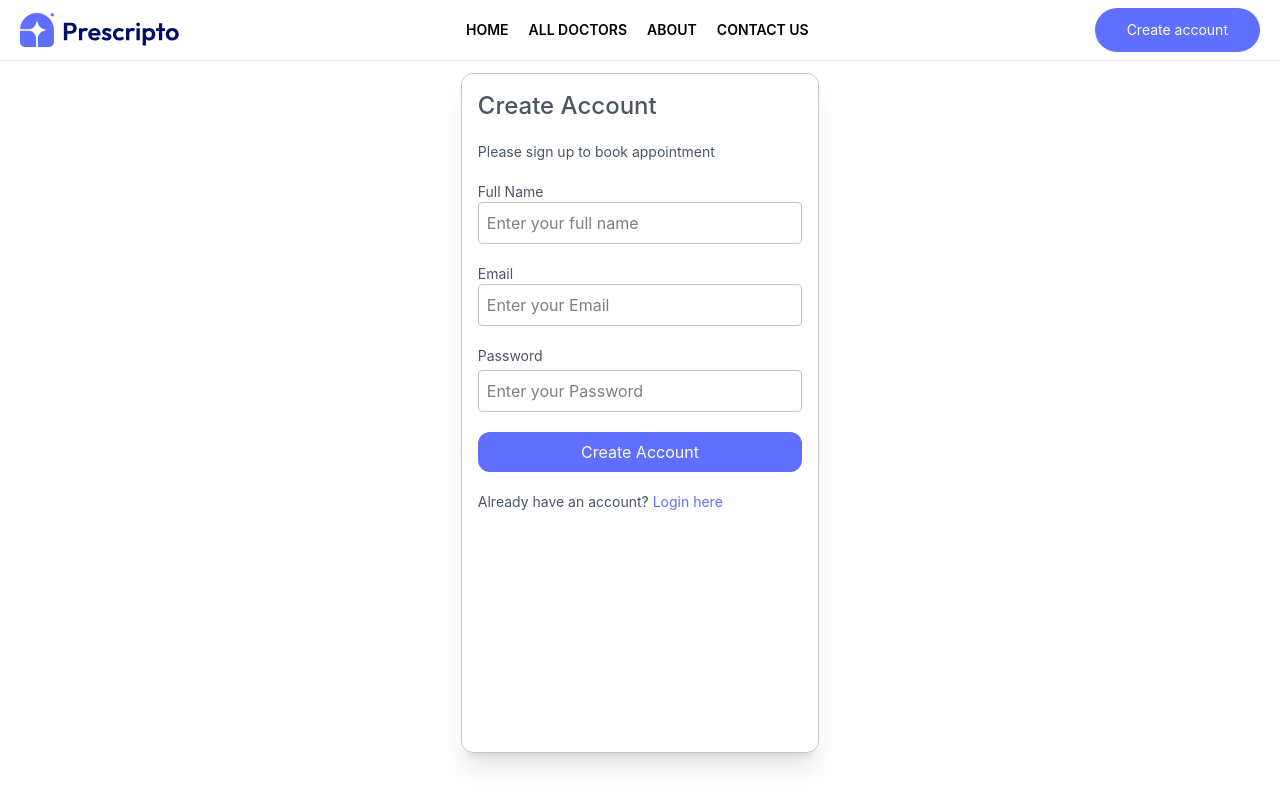
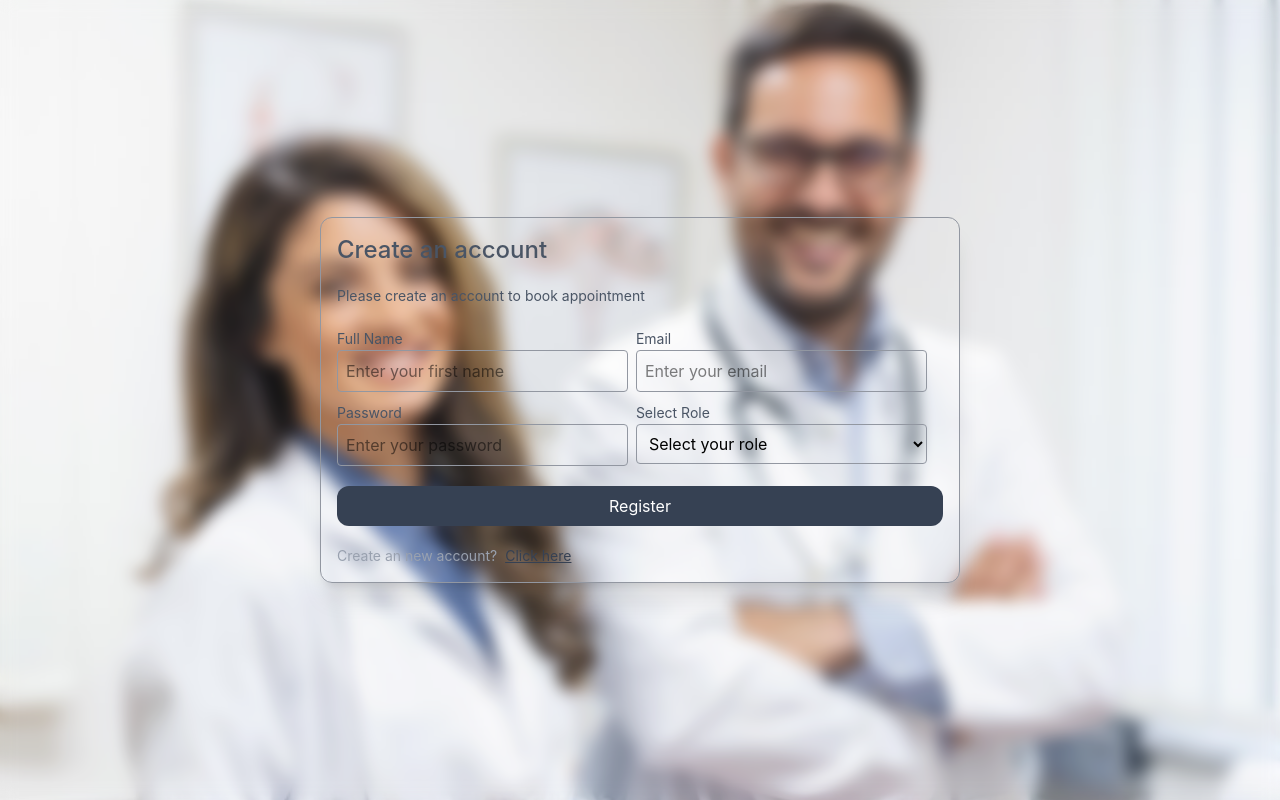
Before and after one commit to gayatriponnada/Hospital-Management-System, a React (Vite) app: page /signup in a window 1280 px wide. Built offline with nearby package versions, Linux system fonts and the light colour scheme.

Commit message:
login and signup pages modified

```diff
--- a/src/App.css
+++ b/src/App.css
@@ -1,7 +1,7 @@
 @import "tailwindcss";
 @theme {
     --color-primary: #5f6fff;
-    --border-primary: #c6c7c6;
+    --border-primary: #9297a1;
 
 }
 
--- a/src/App.jsx
+++ b/src/App.jsx
@@ -6,16 +6,20 @@ import Signup from "./components/login/Signup";
 import Login from "./components/login/Login";
 import Layout from "./components/nav-bar/Layout";
 import Doctors from "./pages/Doctors";
+import About from "./pages/About";
 
 function App() {
   return (
     <>
       <Routes>
-        <Route   element={<Layout />}>
+        <Route path="signup" element={<Signup />} />
+        <Route path="login" element={<Login />} />
+        <Route element={<Layout />}>
           <Route path="/" element={<Home />} />
-          <Route path="signup" element={<Signup />} />
-          <Route path="login" element={<Login />} />
+
           <Route path="all-doctors" element={<Doctors />} />
+          <Route path="/about" element={<About />} />
+          <Route path="/contact" element={<About />} />
         </Route>
       </Routes>
     </>
--- a/src/components/login/Login.jsx
+++ b/src/components/login/Login.jsx
@@ -1,4 +1,6 @@
 import React, { useState } from "react";
+import about from "../../assets/about_image.png";
+import { useNavigate } from "react-router-dom";
 
 const Login = () => {
   const [details, setDetails] = useState({
@@ -6,6 +8,7 @@ const Login = () => {
     password: "",
   });
   const [errors, setErrors] = useState({});
+  const navigate = useNavigate();
 
   const validate = () => {
     const newError = {};
@@ -23,17 +26,26 @@ const Login = () => {
     }
 
     setErrors(newError);
+    return Object.keys(newError).length === 0;
   };
 
   const handleLogin = () => {
-    if (!validate()) return;
-
-    console.log("Form submitted", details);
+    if (validate()) {
+      navigate("/");
+      return;
+    }
   };
 
   return (
-    <div className="flex items-center justify-center h-[84vh] ">
-      <div className="flex flex-col gap-5 w-[28vw]  h-[70vh] rounded-xl border border-(--border-primary) p-4 shadow-xl">
+    <div
+      className="flex items-center justify-center  w-screen h-screen bg-cover  "
+      style={{
+        backgroundImage: `url(${about})`,
+        backgroundPosition: "center 20%",
+      }}
+    >
+      <div className="absolute inset-0 backdrop-blur-sm bg-white/8"></div>
+      <div className="flex flex-col gap-5 w-[28vw]  h-[70vh] rounded-xl border border-(--border-primary) p-4 shadow-xl relative z-10 ">
         <div className="text-2xl text-gray-600 font-medium">Login</div>
         <div className="text-sm text-gray-600">
           Please log in to book appointment
@@ -70,14 +82,14 @@ const Login = () => {
             </p>
           )}
         </div>
-        <div className=" flex bg-primary justify-center items-center rounded-xl p-2 cursor-pointer">
+        <div className=" flex bg-gray-700 justify-center items-center rounded-xl p-2 cursor-pointer">
           <button className="text-white cursor-pointer" onClick={handleLogin}>
             Login
           </button>
         </div>
         <div className="flex gap-2">
-          <div className="text-sm text-gray-600">Create an new account?</div>
-          <a className="text-primary text-sm" href="/signup">
+          <div className="text-sm text-gray-400">Create an new account?</div>
+          <a className="text-gray-700 text-sm underline" href="/signup">
             Click here
           </a>
         </div>
--- a/src/components/login/Signup.jsx
+++ b/src/components/login/Signup.jsx
@@ -1,23 +1,34 @@
 import { useState } from "react";
+import about from "../../assets/about_image.png";
+import { useNavigate } from "react-router-dom";
 
 const Signup = () => {
   const [details, setDetails] = useState({
-    fullName: "",
+    fullname: "",
     email: "",
     password: "",
+    role: "",
   });
 
   const [errors, setErrors] = useState({});
+  const navigate = useNavigate();
+
+  const users = [
+    { role: "patient", displayName: "Patient" },
+    { role: "doctor", displayName: "Doctor" },
+    { role: "admin", displayName: "Admin" },
+  ];
 
   const validate = () => {
     const newError = {};
 
-    if (!details.fullName) {
-      newError.fullName = "Full Name is required";
-    } else if (details.fullName.length < 3 || details.fullName.length > 50) {
-      newError.fullName = "Full Name must be between 3 and 50 characters";
-    } else if (!/^[a-zA-Z\s]+$/.test(details.fullName)) {
-      newError.fullName = "Full Name can only contain letters and spaces";
+    if (!details.fullname) {
+      newError.fullname = "Full name is required";
+    } else if (details.fullname.length < 3 || details.fullname.length > 50) {
+      newError.fullname = "Full name must be at least 3 or 50 characters long";
+    } else if (details.fullname.match(/[^a-zA-Z\s]/)) {
+      newError.fullname =
+        "Full name must not contain special characters or numbers";
     }
 
     if (!details.email) {
@@ -25,67 +36,93 @@ const Signup = () => {
     } else if (!/^\S+@\S+\.\S+$/.test(details.email)) {
       newError.email = "Invalid email";
     }
+
     if (!details.password) {
       newError.password = "Password is required";
     } else if (details.password.length < 6) {
       newError.password = "Password must be at least 6 characters long";
     }
 
+    if (!details.role) {
+      newError.role = "Role is required";
+    }
+
     setErrors(newError);
+
+     return Object.keys(newError).length === 0;
   };
 
-  const handleValidate = () => {
-    if (!validate()) return;
+  const handleLogin = () => {
+    if (validate()) {
+      navigate("/");
+      return;
+    }
+
+    console.log("Form submitted", details);
   };
+
   return (
-    <div className="flex items-center justify-center h-[84vh]  ">
-      <div className="flex flex-col gap-5 w-[28vw]  h-[85vh] rounded-xl border border-(--border-primary) p-4 shadow-xl ">
-        <div className="text-2xl text-gray-600 font-medium">Create Account</div>
+    <div
+      className="flex items-center justify-center  w-screen h-screen bg-cover  "
+      style={{
+        backgroundImage: `url(${about})`,
+        backgroundPosition: "center 20%",
+      }}
+    >
+      <div className="absolute inset-0 backdrop-blur-sm bg-white/8"></div>
+      <div className="flex flex-col gap-5 w-[50%] rounded-xl border border-(--border-primary) p-4 shadow-xl relative z-10 ">
+        <div className="text-2xl text-gray-600 font-medium">
+          Create an account
+        </div>
         <div className="text-sm text-gray-600">
-          Please sign up to book appointment
+          Please create an account to book appointment
         </div>
-        <div>
-          <div className="text-sm text-gray-600">Full Name</div>
+
+        <div className=" flex  flex-wrap gap-2 ">
+          <div className="w-[48%]">
+            <label className="text-sm text-gray-600">Full Name</label>
             <input
               className="w-full p-2 border-(--border-primary) border rounded"
-            value={details?.fullName}
+              value={details?.fullname}
               onChange={(e) => {
-              setDetails({ ...details, fullName: e.target.value });
+                setDetails({ ...details, fullname: e.target.value });
               }}
+              placeholder="Enter your first name"
               type="text"
-            placeholder="Enter your full name"
             />
-          {errors.fullName && (
+            {errors.fullname && (
               <p className="text-red-400 text-xs font-normal">
-              {errors.fullName}
+                {errors.fullname}
               </p>
             )}
           </div>
-        <div>
-          <div className="text-sm text-gray-600">Email</div>
+
+          <div className="w-[48%]">
+            <label className="text-sm text-gray-600">Email</label>
             <input
               className="w-full p-2 border-(--border-primary) border rounded"
               value={details?.email}
               onChange={(e) => {
                 setDetails({ ...details, email: e.target.value });
               }}
-            type="text"
-            placeholder="Enter your Email"
+              placeholder="Enter your email"
+              type="email"
             />
             {errors.email && (
               <p className="text-red-400 text-xs font-normal">{errors.email}</p>
             )}
           </div>
-        <div className="flex flex-col gap-1">
-          <div className="text-sm text-gray-600 ">Password</div>
+
+          <div className="w-[48%]">
+            <label className="text-sm text-gray-600">Password</label>
             <input
               className="w-full p-2 border-(--border-primary) border rounded"
               value={details?.password}
               onChange={(e) => {
                 setDetails({ ...details, password: e.target.value });
               }}
+              placeholder="Enter your password"
               type="password"
-            placeholder="Enter your Password"
             />
             {errors.password && (
               <p className="text-red-400 text-xs font-normal">
@@ -93,19 +130,42 @@ const Signup = () => {
               </p>
             )}
           </div>
-        <div
-          className=" flex bg-primary justify-center items-center rounded-xl p-2 cursor-pointer"
-          onClick={handleValidate}
+
+          <div className="w-[48%]">
+            <label className="text-sm text-gray-600">Select Role</label>
+            <select
+              className="w-full p-2 border-(--border-primary) border rounded"
+              value={details?.role}
+              onChange={(e) => {
+                setDetails({ ...details, role: e.target.value });
+              }}
             >
-          <button className="text-white cursor-pointer">Create Account</button>
+              <option value="" disabled>
+                Select your role
+              </option>
+
+              {users.map((user) => (
+                <option key={user.role} value={user.role}>
+                  {user.displayName}
+                </option>
+              ))}
+            </select>
+            {errors.role && (
+              <p className="text-red-400 text-xs font-normal">{errors.role}</p>
+            )}
           </div>
-        <div>
-          <div className="text-sm text-gray-600">
-            Already have an account?{" "}
-            <a className="text-primary" href="/login">
-              Login here
+        </div>
+
+        <div className=" flex bg-gray-700 justify-center items-center rounded-xl p-2 cursor-pointer">
+          <button className="text-white cursor-pointer" onClick={handleLogin}>
+            Register
+          </button>
+        </div>
+        <div className="flex gap-2">
+          <div className="text-sm text-gray-400">Create an new account?</div>
+          <a className="text-gray-700 text-sm underline" href="/login">
+            Click here
           </a>
-          </div>
         </div>
       </div>
     </div>
--- /dev/null
+++ b/src/pages/About.jsx
@@ -0,0 +1,38 @@
+import React from 'react'
+import about from "../assets/about_image.png"
+
+const About = () => {
+	return (
+    <div>
+      <div className="text-bold ">ABOUT US</div>
+      <div className='w-full flex gap-10'>
+        <img className="w-[28%]" src={about} alt="About Us" />
+        <div>
+          <p>
+            Welcome to Prescripto, your trusted partner in managing your
+            healthcare needs conveniently and efficiently. At Prescripto, we
+            understand the challenges individuals face when it comes to
+            scheduling doctor appointments and managing their health records.
+          </p>
+          <p>
+            Prescripto is committed to excellence in healthcare technology. We
+            continuously strive to enhance our platform, integrating the latest
+            advancements to improve user experience and deliver superior
+            service. Whether you're booking your first appointment or managing
+            ongoing care, Prescripto is here to support you every step of the
+            way.
+          </p>
+          <div>Our Vision</div>
+          <p>
+            Our vision at Prescripto is to create a seamless healthcare
+            experience for every user. We aim to bridge the gap between patients
+            and healthcare providers, making it easier for you to access the
+            care you need, when you need it.
+          </p>
+        </div>
+      </div>
+    </div>
+  );
+}
+
+export default About
--- a/src/pages/Home.jsx
+++ b/src/pages/Home.jsx
@@ -11,12 +11,6 @@ const Home = () => {
       <Header />
       <Speciality />
       <DoctorsList />
-      <CustomHeader
-        line1="Book Appointment"
-        line2="With 100+ Trusted"
-        line3="Doctors"
-        text="Create Account"
-      />
     </div>
   );
 };
```
Lines whose indentation alone changed are shown as unchanged.
